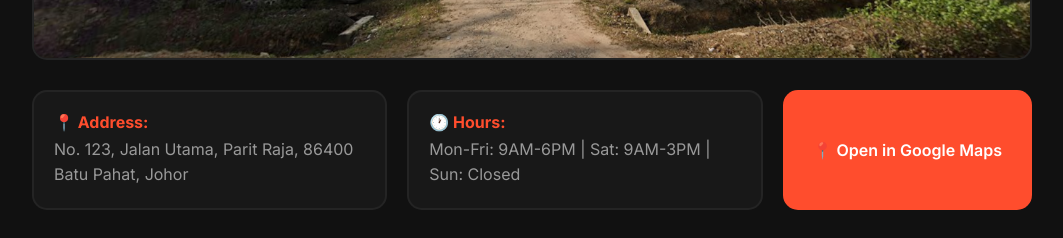
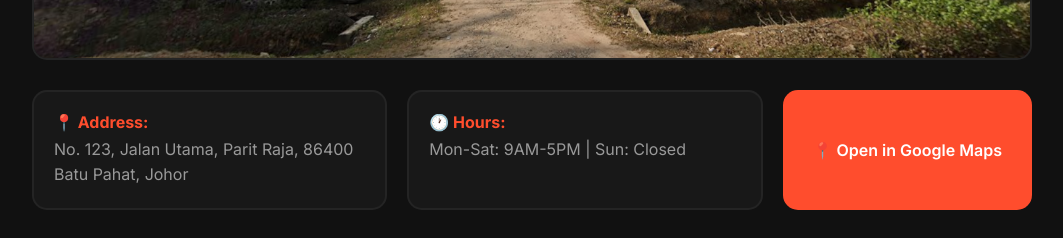
Before and after one commit to TheAiman21/ze-motive-autoservice, a React (Create React App) app: page / in a window 1280 px wide. Shown: the part 2600-2838 px from the top of the page, without its empty margins (108-1171 px from the left). Built offline with nearby package versions, Linux system fonts and the light colour scheme.

Commit message:
Fix time

```diff
--- a/src/components/Location.js
+++ b/src/components/Location.js
@@ -17,7 +17,7 @@ const Location = () => {
           </div>
           <div className="info-row">
             <strong>🕐 Hours:</strong>
-            <p>Mon-Fri: 9AM-6PM | Sat: 9AM-3PM | Sun: Closed</p>
+            <p>Mon-Sat: 9AM-5PM | Sun: Closed</p>
           </div>
           <a
             href="https://maps.app.goo.gl/gjyNXiEiSW7v5DVi8"
```
